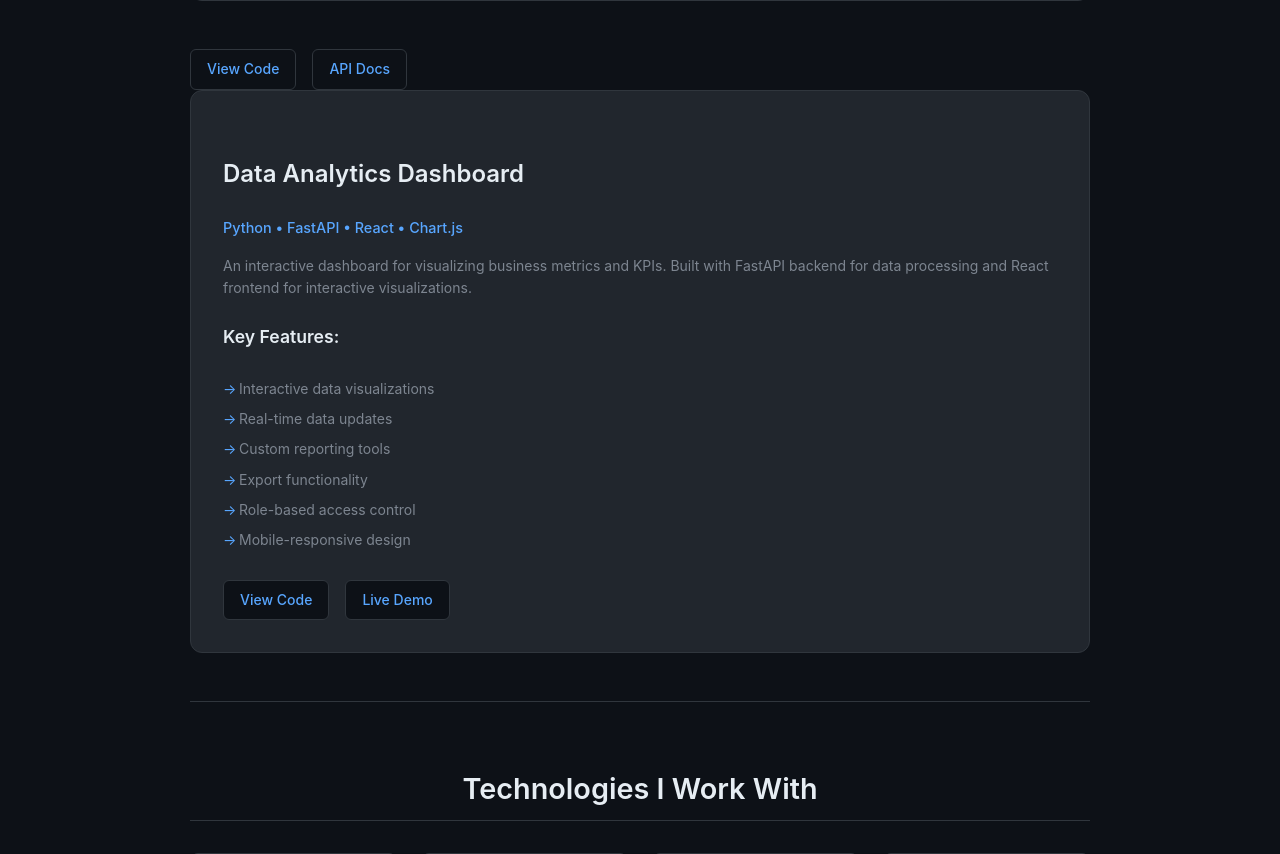
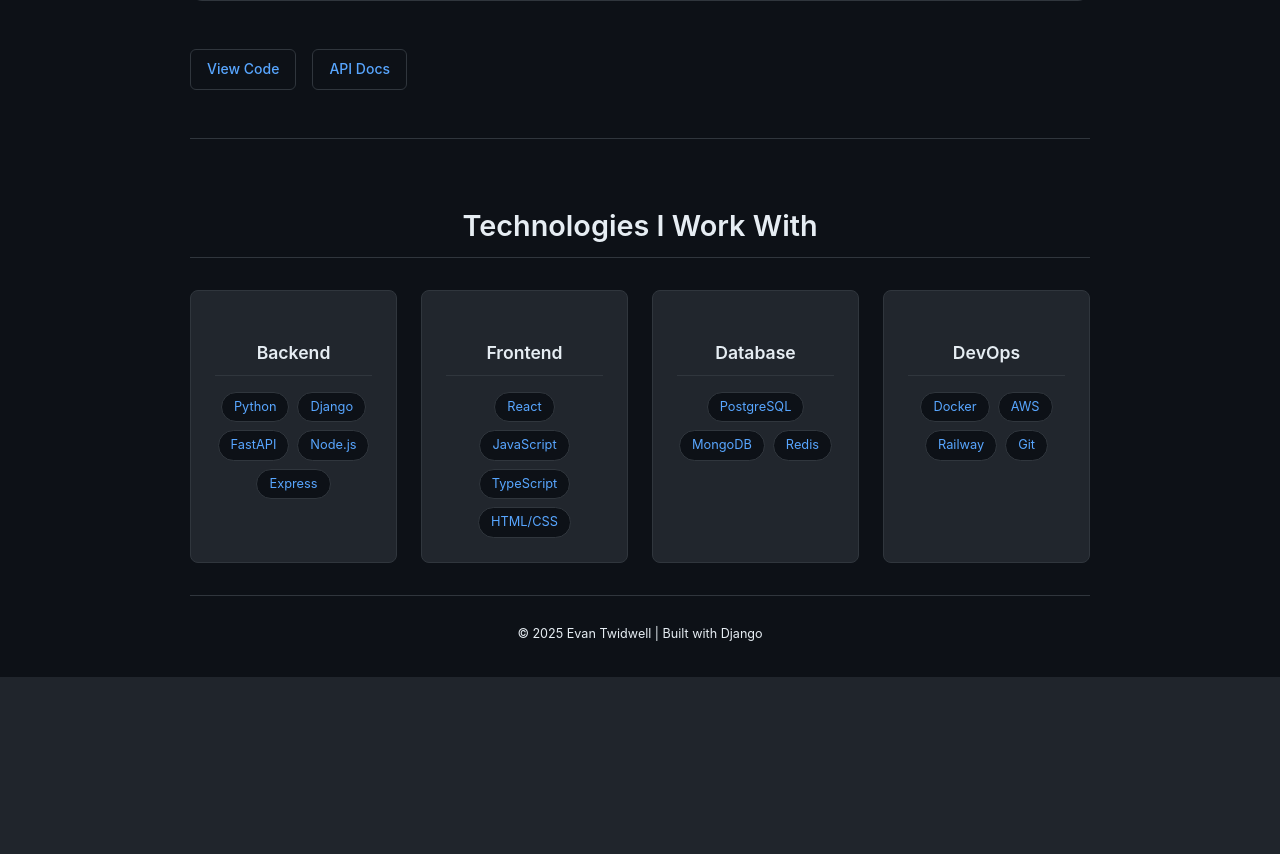
Before and after one commit to evantwidwell/new_profile, a Django app: page /projects/ in a window 1280 px wide. Shown: the part 3543-4397 px from the top of the page. After the commit the page ends 4220 px from the top, so only its background shows below. Run offline with Django 4.2, Linux system fonts and the light colour scheme.

Commit message:
clean up

```diff
--- a/blog/templates/blog/about.html
+++ b/blog/templates/blog/about.html
@@ -76,10 +76,6 @@
                 <li>PostgreSQL</li>
                 <li>Datadog</li>
                 <li>Distributed Systems</li>
-                <li>AI Prompting and Training</li>
-            </ul>
-        </div>
-    </section>
                 <li>MongoDB</li>
                 <li>Redis</li>
             </ul>
--- a/blog/templates/blog/projects.html
+++ b/blog/templates/blog/projects.html
@@ -146,29 +146,6 @@
             </div>
         </div>
 
-        <div class="project-card">
-            <h2>Data Analytics Dashboard</h2>
-            <p class="project-meta">Python • FastAPI • React • Chart.js</p>
-            <p class="project-description">
-                An interactive dashboard for visualizing business metrics and KPIs. Built with FastAPI backend
-                for data processing and React frontend for interactive visualizations.
-            </p>
-            <div class="project-features">
-                <h3>Key Features:</h3>
-                <ul>
-                    <li>Interactive data visualizations</li>
-                    <li>Real-time data updates</li>
-                    <li>Custom reporting tools</li>
-                    <li>Export functionality</li>
-                    <li>Role-based access control</li>
-                    <li>Mobile-responsive design</li>
-                </ul>
-            </div>
-            <div class="project-links">
-                <a href="#" class="project-link">View Code</a>
-                <a href="#" class="project-link">Live Demo</a>
-            </div>
-        </div>
     </section>
 
     <section class="tech-stack">
```
